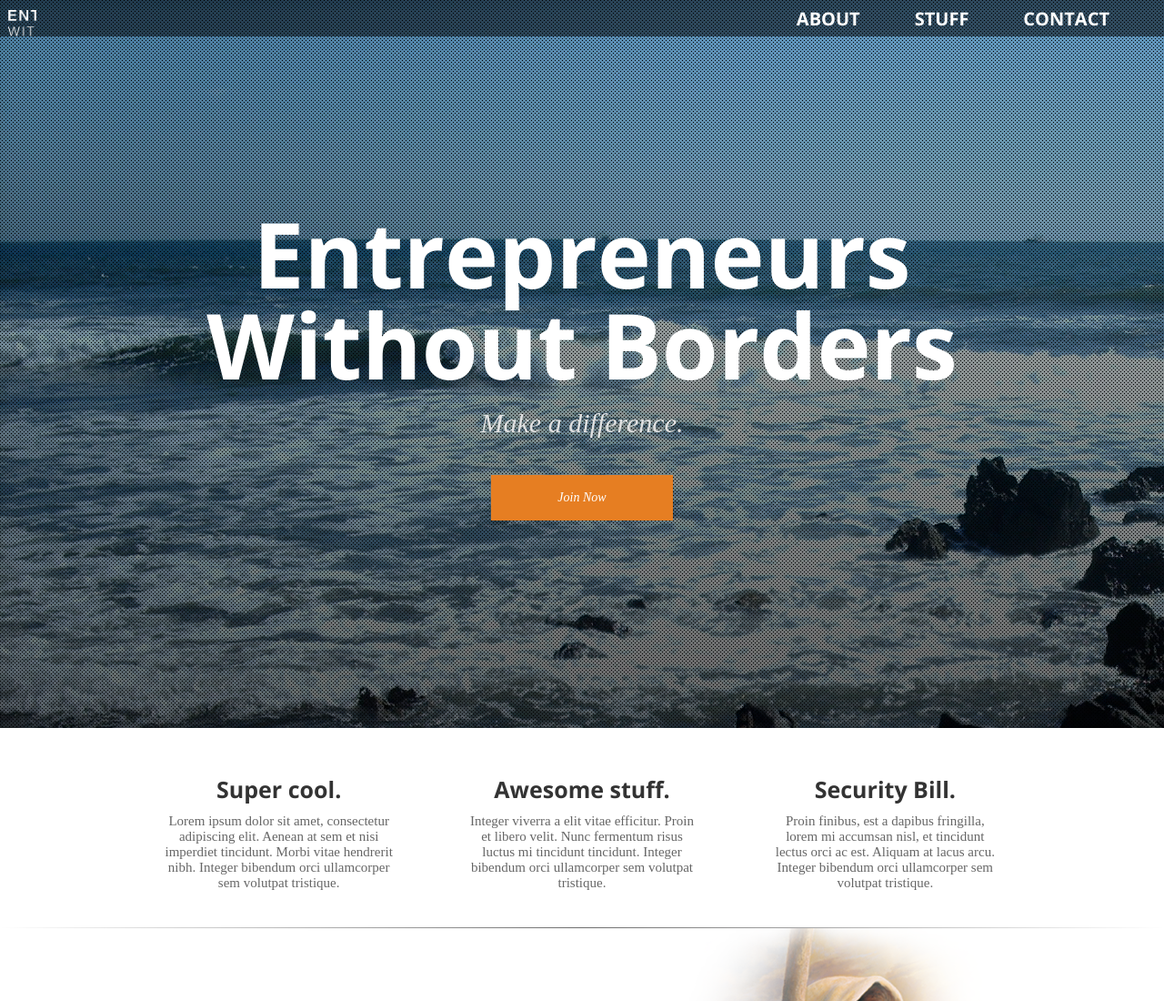
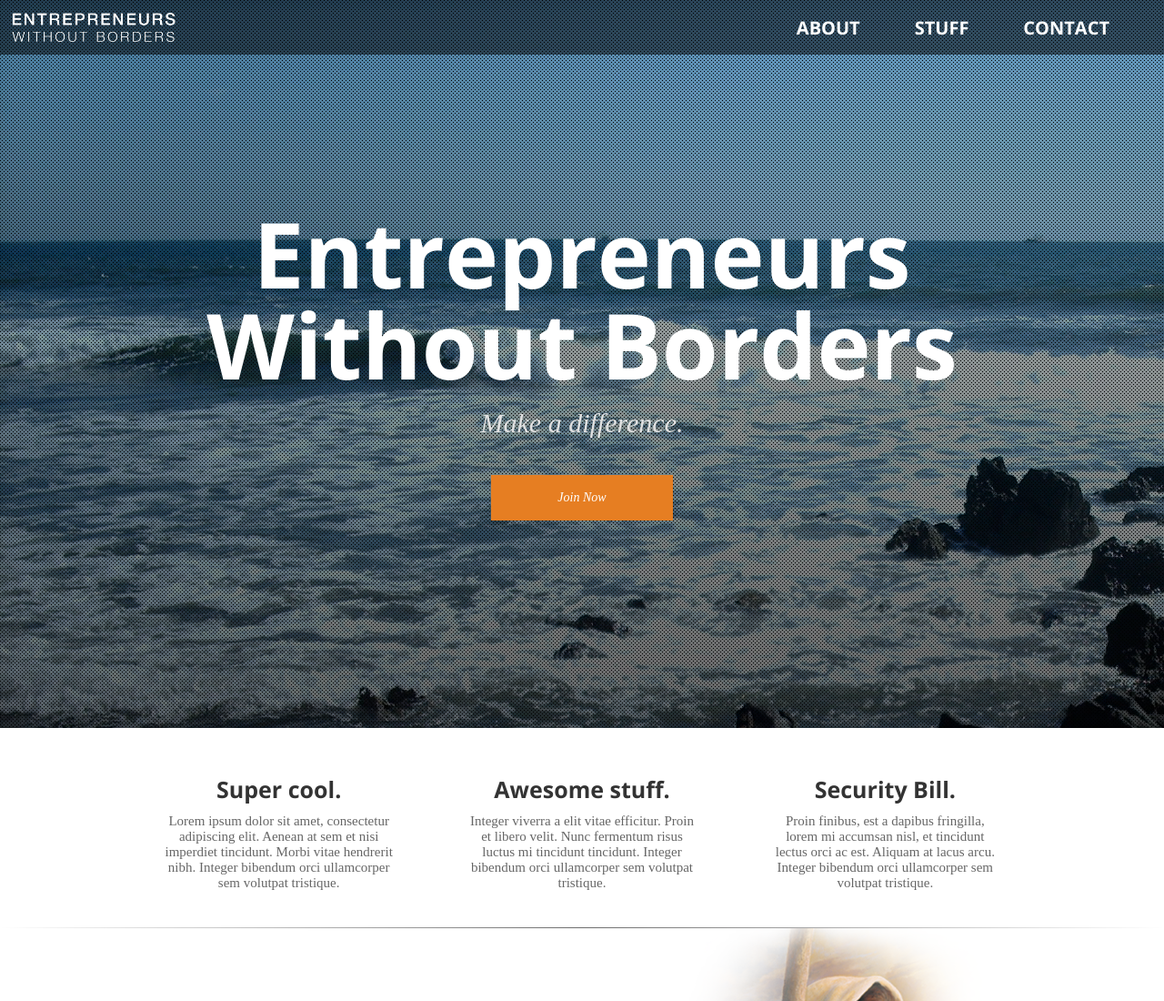
Before and after one commit to goldcase/ewob_website, a plain HTML site: page index.html in a window 1280 px wide. Shown: the top 1100 px of the page at 91% size. Drawn offline with nearby package versions, Linux system fonts and the light colour scheme; a web font is replaced by a local one.

Commit message:
added trimmed logo version; fixed logo for EWOB

```diff
--- a/css/style.css
+++ b/css/style.css
@@ -11,15 +11,20 @@
 	color: #FFF;
 	display: flex;
 	width: 100vw;
+	height: 60px;
 	justify-content: right;
 	align-items: center;
 }
 
 .nav-title {
 	margin-right: auto;
-	padding: 20px;
-	background: url(../assets/ewob_logo_white.png) no-repeat;
-	background-size: auto 50px;
+	padding-top: 5px;
+	padding-left: 10px;
+}
+
+.nav-title img {
+	height: 40px;
+	width: auto;
 }
 
 .title-capital {
--- a/index.html
+++ b/index.html
@@ -9,7 +9,7 @@
 <body>
 <header>
 	<div class="nav-bar">
-		<div class="nav-title"></div>
+		<div class="nav-title"><img src="assets/ewob_logo_white_trimmed.png" alt=""></div>
 		<div class="nav-items">
 			<ul>
 				<li>ABOUT</li>
```
Also changed, not shown: assets/ewob_logo_white_trimmed.png (added).
